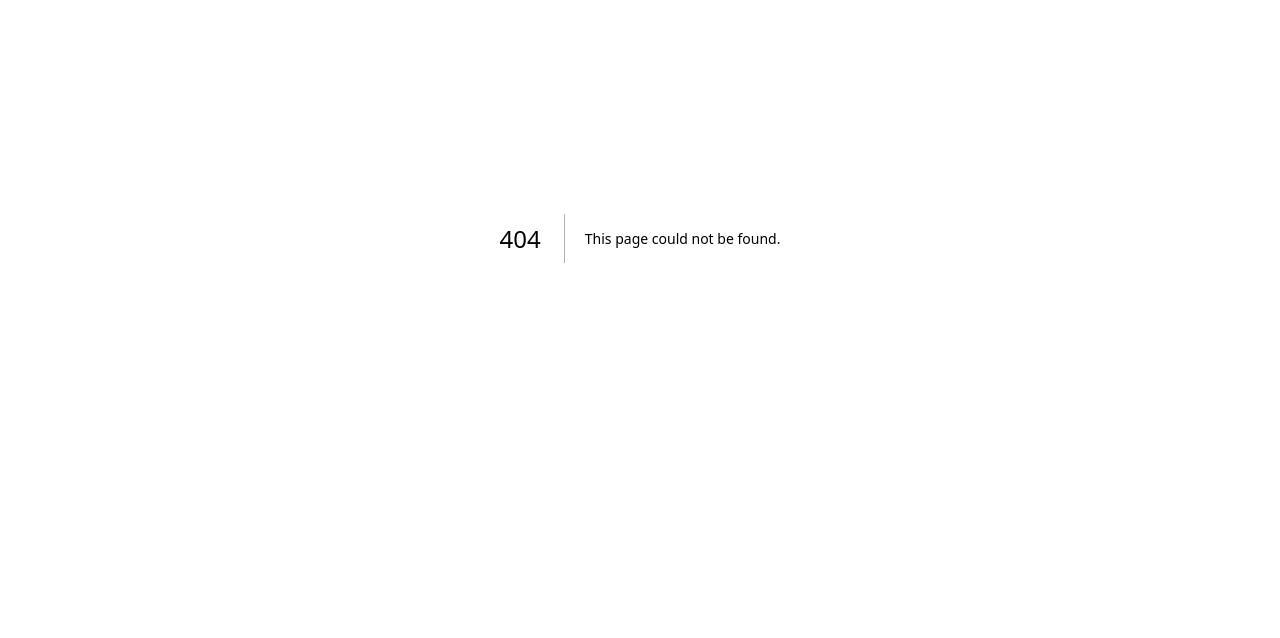
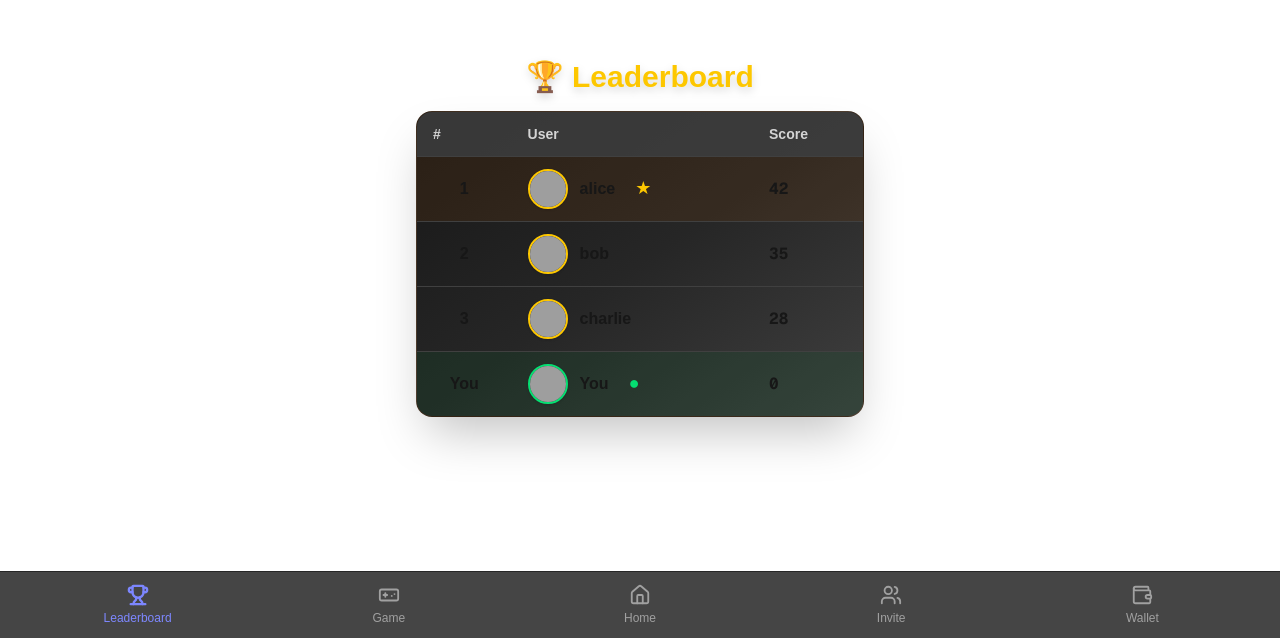
Before and after one commit to Siam-Kabir-2/my-tg-app, a Next.js app: page /leaderboard in a window 1280 px wide. Before the commit this address had no page. Shown: the part 162-800 px from the top of the page. Built offline with nearby package versions, Linux system fonts and the light colour scheme; grey boxes are pictures that could not be loaded.

Commit message:
basic frontend

```diff
--- /dev/null
+++ b/app/game/page.tsx
@@ -0,0 +1,47 @@
+"use client";
+
+import { useState, useEffect } from "react";
+
+export default function GamePage() {
+  const [score, setScore] = useState(0);
+  useEffect(() => {
+    const savedScore = localStorage.getItem("sia_score");
+    if (savedScore) setScore(Number(savedScore));
+  }, []);
+
+  useEffect(() => {
+    localStorage.setItem("sia_score", score.toString());
+  }, [score]);
+  return (
+    <main className="flex items-center justify-center min-h-screen bg-gradient-to-br from-neutral-900 via-neutral-800 to-neutral-700">
+      <div className="max-w-sm w-full bg-neutral-900 rounded-2xl shadow-2xl p-8 space-y-8 border border-green-700/30">
+        <div className="flex flex-col items-center space-y-2">
+          <h1 className="text-3xl font-extrabold text-green-400 drop-shadow-lg text-center">
+            $SIA Coin
+          </h1>
+        </div>
+        <div className="flex flex-col items-center space-y-2">
+          <span className="text-2xl font-bold text-green-300">Score</span>
+          <span className="text-5xl font-extrabold text-yellow-400 drop-shadow-lg">
+            {score}
+          </span>
+        </div>
+        <div className="flex justify-center">
+          <button
+            className="focus:outline-none w-[250px] h-[250px] rounded-full overflow-hidden flex items-center justify-center shadow-lg hover:scale-105 active:scale-95 transition"
+            onClick={() => setScore(score + 1)}
+            style={{ background: "none", border: "none", padding: 0 }}
+            aria-label="Tap to Earn"
+          >
+            <img
+              src="/siamcoin.svg"
+              alt="Siamcoin"
+              className="w-[250px] h-[250px]"
+              draggable={false}
+            />
+          </button>
+        </div>
+      </div>
+    </main>
+  );
+}
--- a/app/layout.tsx
+++ b/app/layout.tsx
@@ -2,6 +2,7 @@ import type { Metadata } from "next";
 import { Geist, Geist_Mono } from "next/font/google";
 import "./globals.css";
 import Script from "next/script";
+import Navigation from "@/components/shared/navigation";
 
 const geistSans = Geist({
   variable: "--font-geist-sans",
@@ -24,11 +25,12 @@ export default function RootLayout({
 }: Readonly<{ children: React.ReactNode }>) {
   return (
     <html lang="en">
-      <body className={`${geistSans.variable} ${geistMono.variable} antialiased bg-neutral-900 text-white`}>
+      <body className={`${geistSans.variable} ${geistMono.variable} antialiased bg-neutral-900 text-white `}>
         <Script
           src="https://telegram.org/js/telegram-web-app.js"
           strategy="beforeInteractive"
         />
+        <Navigation/>
         <div id="app-root">{children}</div>
       </body>
     </html>
--- /dev/null
+++ b/app/leaderboard/page.tsx
@@ -0,0 +1,99 @@
+"use client";
+import { useTelegram } from "@/hooks/useTelegram";
+import { useState, useEffect } from "react";
+const mockLeaderboard = [
+  { username: "alice", score: 42 },
+  { username: "bob", score: 35 },
+  { username: "charlie", score: 28 },
+];
+
+const avatarUrls = [
+  "https://api.dicebear.com/7.x/thumbs/svg?seed=alice",
+  "https://api.dicebear.com/7.x/thumbs/svg?seed=bob",
+  "https://api.dicebear.com/7.x/thumbs/svg?seed=charlie",
+];
+
+export default function LeaderboardPage() {
+  const [myScore, setMyScore] = useState(0);
+  const { user } = useTelegram();
+
+  useEffect(() => {
+    const savedScore = localStorage.getItem("sia_score");
+    if (savedScore) setMyScore(Number(savedScore));
+  }, []);
+  const myUsername = user?.username || "You";
+  const myAvatar =
+    user?.photo_url ||
+    `https://api.dicebear.com/7.x/thumbs/svg?seed=${myUsername}`;
+
+  return (
+    <main className=" flex items-center justify-center min-h-screen">
+      <div className="p-4 space-y-6 w-full">
+        <h1 className="text-3xl font-extrabold text-center mb-4 text-yellow-400 drop-shadow-lg">
+          🏆 Leaderboard
+        </h1>
+        <div className="max-w-md mx-auto bg-gradient-to-br from-neutral-900 via-neutral-800 to-neutral-700 rounded-2xl shadow-2xl overflow-hidden border border-yellow-900/30">
+          <table className="w-full text-left">
+            <thead>
+              <tr className="bg-neutral-700/80">
+                <th className="py-3 px-4 font-semibold text-sm text-neutral-300">
+                  #
+                </th>
+                <th className="py-3 px-4 font-semibold text-sm text-neutral-300">
+                  User
+                </th>
+                <th className="py-3 px-4 font-semibold text-sm text-neutral-300">
+                  Score
+                </th>
+              </tr>
+            </thead>
+            <tbody>
+              {mockLeaderboard.map((entry, idx) => (
+                <tr
+                  key={entry.username}
+                  className={`border-t border-neutral-700 ${
+                    idx === 0 ? "bg-yellow-900/20" : ""
+                  } hover:bg-neutral-700/40 transition`}
+                >
+                  <td className="py-3 px-4 font-bold text-center">{idx + 1}</td>
+                  <td className="py-3 px-4 flex items-center gap-3">
+                    <img
+                      src={avatarUrls[idx]}
+                      alt={entry.username}
+                      className="w-10 h-10 rounded-full border-2 border-yellow-400 shadow"
+                    />
+                    <span className="font-semibold">{entry.username}</span>
+                    {idx === 0 && (
+                      <span className="ml-2 text-yellow-400 text-lg animate-bounce">
+                        ★
+                      </span>
+                    )}
+                  </td>
+                  <td className="py-3 px-4 font-mono font-bold">
+                    {entry.score}
+                  </td>
+                </tr>
+              ))}
+              {/* Your score row styled like others */}
+              <tr className="border-t border-neutral-700 bg-green-900/20 hover:bg-neutral-700/40 transition">
+                <td className="py-3 px-4 font-bold text-center">You</td>
+                <td className="py-3 px-4 flex items-center gap-3">
+                  <img
+                    src={myAvatar}
+                    alt={myUsername}
+                    className="w-10 h-10 rounded-full border-2 border-green-400 shadow"
+                  />
+                  <span className="font-semibold">{myUsername}</span>
+                  <span className="ml-2 text-green-400 text-lg animate-bounce">
+                    ●
+                  </span>
+                </td>
+                <td className="py-3 px-4 font-mono font-bold">{myScore}</td>
+              </tr>
+            </tbody>
+          </table>
+        </div>
+      </div>
+    </main>
+  );
+}
--- a/app/page.tsx
+++ b/app/page.tsx
@@ -41,6 +41,18 @@ export default function HomePage() {
           Show Telegram Alert
         </button>
       </section>
+      <p>
+        <div>Lorem ipsum dolor sit amet consectetur adipisicing elit. Provident repellat, odit exercitationem et explicabo corporis ratione nemo autem molestiae ab nihil sed tenetur porro quaerat, in commodi, mollitia amet quisquam.</div>
+        <div>Voluptatibus nihil quaerat magnam quidem repellat perferendis aspernatur maiores soluta ratione nemo sit, placeat voluptates facilis reiciendis ipsum excepturi harum et, tempore ad unde consectetur veniam consequatur. Libero, consequatur illo!</div>
+        <div>Aliquid nihil rerum quae, eaque quas, voluptate deserunt modi perspiciatis pariatur repellat amet tenetur? Error quis libero ipsam adipisci sit tempora dicta dolorem repellat? Esse harum dignissimos vel. Pariatur, corrupti?</div>
+        <div>Eos ipsam explicabo numquam doloremque, neque in excepturi corporis enim recusandae eveniet quam dignissimos! Excepturi nulla, exercitationem porro quo in nam sequi necessitatibus vel amet quam unde facere? Corrupti, iure.</div>
+        <div>Beatae tenetur quidem, molestiae molestias fuga qui, architecto modi quod nobis, cumque quos itaque nulla doloribus recusandae corporis harum soluta quas placeat. Modi dolore veniam, nobis qui perferendis voluptatum necessitatibus?</div>
+        <div>Fugit quos commodi sed ea iure itaque consectetur aspernatur, enim facere, reiciendis cumque doloribus recusandae sunt quae dolor voluptatem eaque quasi. Facere quibusdam aspernatur veniam fugiat commodi odio, accusamus ipsa.</div>
+        <div>Iusto quibusdam deleniti necessitatibus? Qui placeat nostrum expedita blanditiis minus error reiciendis quis quos rerum ad natus veritatis quasi neque atque esse aut, iusto at. Voluptas eaque rem eos id!</div>
+        <div>A quia est aliquid fuga quidem, nam aperiam enim sit autem! Ipsa officiis minima quaerat totam, nam illo in atque vero doloribus inventore praesentium reprehenderit aut ipsum quod fuga libero.</div>
+        <div>Voluptatum autem odio, assumenda quis excepturi velit perspiciatis fugit eaque id totam maiores dolorem doloremque sit vel unde, cum blanditiis nihil culpa. Molestiae qui veniam similique suscipit nisi mollitia aperiam!</div>
+        <div>Corporis similique ea molestias, et deserunt asperiores quidem non ratione officiis animi voluptatibus vel qui porro impedit ipsam, hic quaerat illum tempore natus. Ab, iure laborum consequatur enim voluptatem quaerat?</div>
+      </p>
     </main>
   );
 }
--- /dev/null
+++ b/components/shared/navigation.tsx
@@ -0,0 +1,44 @@
+"use client";
+
+import Link from "next/link";
+import { usePathname } from "next/navigation";
+import {
+  Gamepad,
+  TrophyIcon,
+  Home,
+  Users,
+  Wallet,
+} from "lucide-react";
+
+const navItems = [
+  { href: "/leaderboard", label: "Leaderboard", icon: TrophyIcon },
+  { href: "/game", label: "Game", icon: Gamepad },
+  { href: "/", label: "Home", icon: Home },
+  { href: "/invite", label: "Invite", icon: Users },
+  { href: "/wallet", label: "Wallet", icon: Wallet },
+];
+
+export default function Navigation() {
+  const pathname = usePathname();
+
+  return (
+    <nav className="fixed bottom-0 w-full flex justify-around items-center bg-neutral-900/80 backdrop-blur border-t border-neutral-800 z-50 py-2 px-3">
+      {navItems.map((item) => {
+        const Icon = item.icon;
+        const isActive = pathname === item.href;
+        return (
+          <Link
+            key={item.href}
+            href={item.href}
+            className={`flex-1 flex flex-col items-center gap-1 px-2 py-1 transition-colors
+              ${isActive ? "text-indigo-400" : "text-neutral-400 hover:text-white"}
+            `}
+          >
+            <Icon size={22} strokeWidth={isActive ? 2.5 : 2} />
+            <span className="text-xs">{item.label}</span>
+          </Link>
+        );
+      })}
+    </nav>
+  );
+}
```
Also changed, not shown: public/siamcoin.png (added), public/siamcoin.svg (added).
